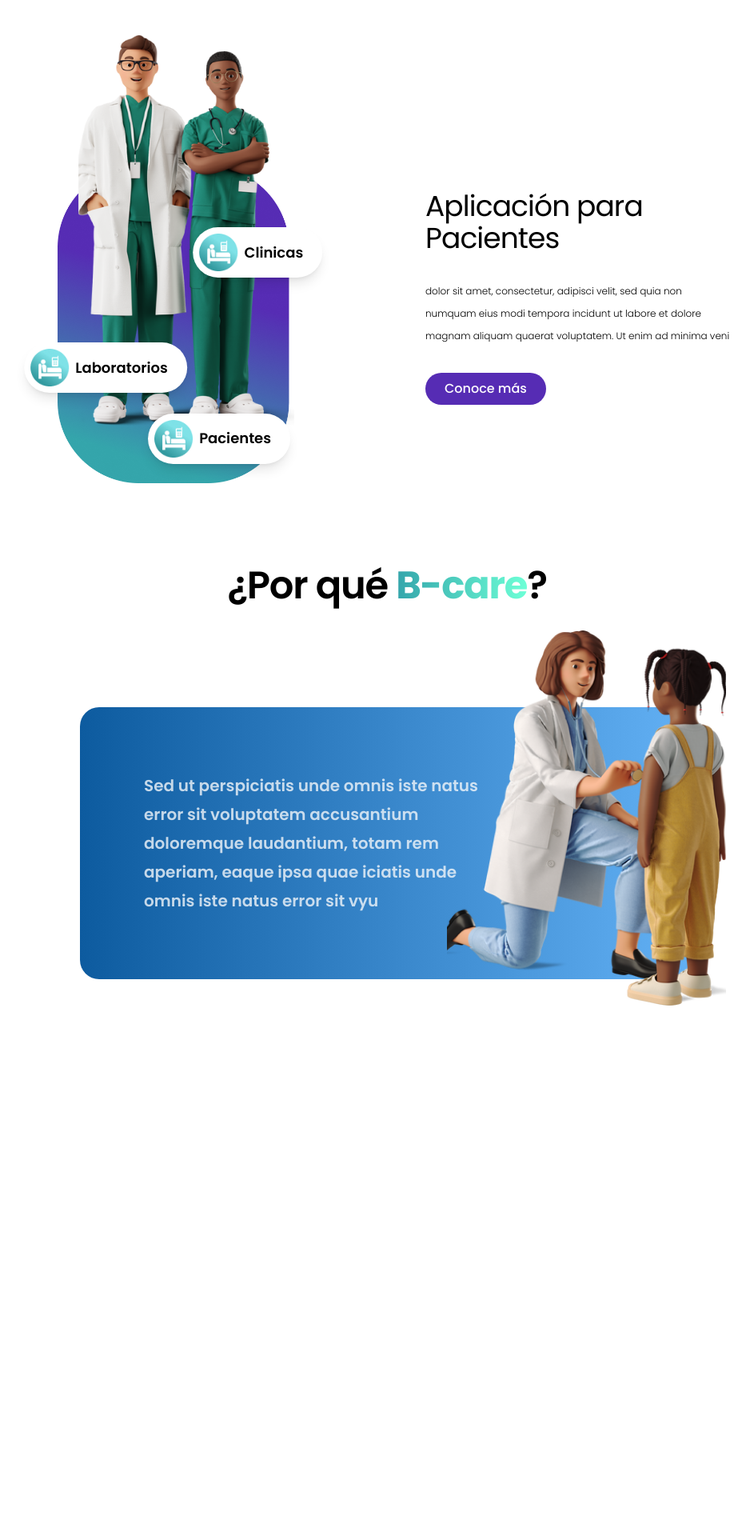
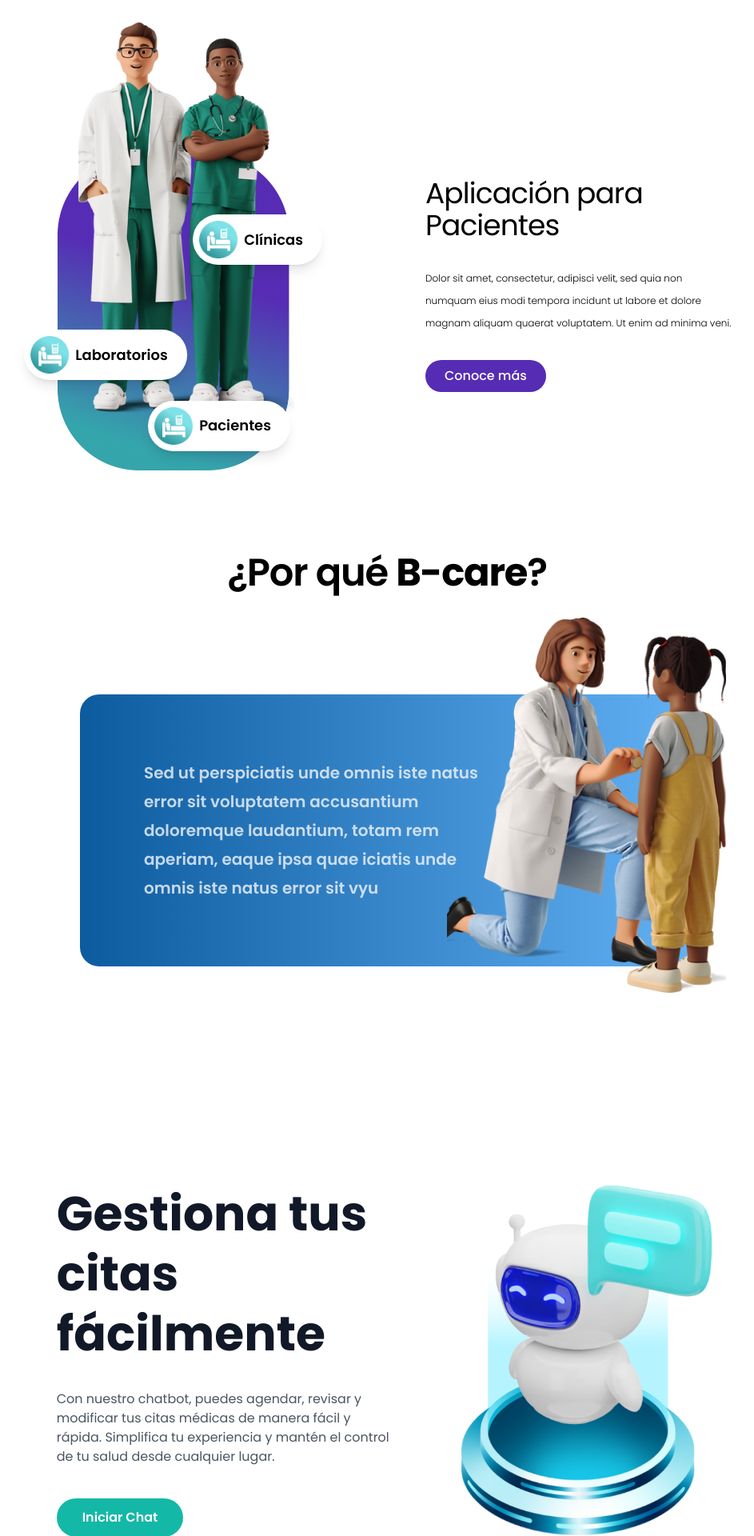
Before and after one commit to obedvs/bcare-summit, a Next.js app: page / in a window 1280 px wide. Shown: the part 880-2800 px from the top of the page at 80% size, without its empty margins (156-1099 px from the left). Before the commit the page ends 2264 px from the top, so only its background shows below. Built offline with nearby package versions, Linux system fonts and the light colour scheme.

Commit message:
Chatbot section

```diff
--- a/src/app/page.tsx
+++ b/src/app/page.tsx
@@ -1,3 +1,4 @@
+import Chatbot from "@/components/chatbot";
 import Hero from "@/components/hero";
 import Reasons from "@/components/reasons";
 import Services from "@/components/services";
@@ -8,6 +9,7 @@
       <Hero />
       <Services />
       <Reasons />
+      <Chatbot  />
     </main>
   );
 };
--- /dev/null
+++ b/src/components/chatbot.tsx
@@ -0,0 +1,28 @@
+// components/ChatSection.js
+import Image from 'next/image';
+import chatBotImage from '../../public/chatbot.png'; // Make sure to place your image in the public folder
+
+const Chatbot = () => {
+    return (
+        <div className="flex flex-col md:flex-row items-center justify-center space-x-20 py-28">
+        {/* Text Section */}
+        <div className="md:w-1/3 mb-8 md:mb-0 text-center md:text-left">
+            <h1 className="text-6xl font-bold text-gray-900 mb-8 leading-tight">Gestiona tus citas fácilmente</h1>
+            <p className="text-gray-600 mb-10">
+            Con nuestro chatbot, puedes agendar, revisar y modificar tus citas médicas de manera fácil y rápida. Simplifica tu experiencia y mantén el control de tu salud desde cualquier lugar.
+            </p>
+            <button className="bg-teal-500 text-white font-semibold py-3 px-8 rounded-full hover:bg-teal-600 transition">
+            Iniciar Chat
+            </button>
+        </div>
+
+        {/* Image Section */}
+        <div className="md:w-1/4 flex justify-center">
+            <Image src={chatBotImage} alt="Chatbot Illustration" width={200} height={500} className="w-80 h-auto" />
+        </div>
+    </div>
+  );
+}
+
+
+export default Chatbot;
--- a/src/components/reasons.tsx
+++ b/src/components/reasons.tsx
@@ -3,7 +3,7 @@
 const Reasons = () => {
   return (
     <section className="py-16">
-        <h1 className="text-6xl font-semibold tracking-tight sm:text-5xl text-center">¿Por qué <span className="font-bold bg-gradient-to-r from-[#34A5AB] to-[#6DFFD6] bg-clip-text text-transparent">B-care</span>?</h1>
+        <h1 className="text-6xl font-semibold tracking-tight sm:text-5xl text-center">¿Por qué <span className="font-bold">B-care</span>?</h1>
         <article className="w-[60%] relative mx-auto mt-32 mb-24 rounded-3xl bg-gradient-to-r to-[#63b1f5] from-[#0d5b9f] p-20">
             <p className="w-[70%] text-xl text-slate-100/80 font-semibold leading-9">Sed ut perspiciatis unde omnis iste natus error sit voluptatem  accusantium doloremque laudantium, totam rem aperiam, eaque ipsa quae iciatis unde omnis iste natus error sit vyu</p>
             <img src="/reasons.png" className="absolute -top-24 -right-10" />
--- a/src/components/services.tsx
+++ b/src/components/services.tsx
@@ -1,36 +1,94 @@
-import Image from "next/image";
+// components/Services.tsx
+"use client"; // Si estás usando la nueva App Router de Next.js
+
+import { useState } from 'react';
+
+// Definimos la interfaz para los tipos de información
+interface Info {
+  title: string;
+  description: string;
+}
 
 const Services = () => {
+  // Estado inicial y opciones de contenido tipado con la interfaz Info
+  const [info, setInfo] = useState<Info>({
+    title: "Aplicación para Pacientes",
+    description:
+      "Dolor sit amet, consectetur, adipisci velit, sed quia non numquam eius modi tempora incidunt ut labore et dolore magnam aliquam quaerat voluptatem. Ut enim ad minima veni.",
+  });
+
+  // Opciones de contenido para cada botón
+  const infoOptions: Record<string, Info> = {
+    laboratorios: {
+      title: "Laboratorios",
+      description:
+        "Información sobre los laboratorios, sus servicios y cómo contribuyen a la salud del paciente.",
+    },
+    clinicas: {
+      title: "Clínicas",
+      description:
+        "Descubre nuestras clínicas y sus servicios de salud que brindan atención de calidad.",
+    },
+    pacientes: {
+      title: "Pacientes",
+      description:
+        "Información dedicada a los pacientes, sus cuidados y servicios personalizados.",
+    },
+  };
+
+  // Función para manejar el cambio de contenido
+  const handleChangeInfo = (type: keyof typeof infoOptions) => {
+    setInfo(infoOptions[type]);
+  };
+
   return (
-    <section className=" pt-16">
-        <h1 className="text-6xl font-semibold tracking-tight sm:text-5xl text-center">Nuestros Servicios</h1>
+    <section className="pt-12">
+      <h1 className="text-6xl font-semibold tracking-tight sm:text-5xl text-center">
+        Nuestros Servicios
+      </h1>
       <div className="relative flex items-center gap-24 w-[75%] mx-auto py-10">
         <article className="relative w-full md:w-[45%]">
-          <div className=" w-64 h-64 absolute bottom-0 left-1/2 transform -translate-x-1/2"></div>
+          <div className="w-64 h-64 absolute bottom-0 left-1/2 transform -translate-x-1/2"></div>
           <div className="relative z-10 flex justify-center">
-            <img src="/services.png" alt="Doctors" className="h-[35rem] object-contain" />
+            <img
+              src="/services.png"
+              alt="Doctors"
+              className="h-[35rem] object-contain"
+            />
           </div>
 
-          <button className="z-50 text-lg absolute top-96 left-32 bg-white text-black font-semibold rounded-full py-2 pl-2 pr-6 space-x-2 flex items-center  shadow-lg transform -translate-x-1/2">
-            <img src="/pacient.png" className="w-12"></img>
+          {/* Botón Laboratorios */}
+          <button
+            onClick={() => handleChangeInfo("laboratorios")}
+            className="z-50 text-lg absolute top-96 left-32 bg-white text-black font-semibold rounded-full py-2 pl-2 pr-6 space-x-2 flex items-center shadow-lg transform -translate-x-1/2"
+          >
+            <img src="/pacient.png" className="w-12" alt="Laboratorios" />
             <span>Laboratorios</span>
           </button>
 
-          <button className="z-50 text-lg absolute top-60 right-[-3rem] bg-white text-black font-semibold rounded-full py-2 pl-2 pr-6 space-x-2 flex items-center  shadow-lg transform -translate-x-1/2">
-            <img src="/pacient.png" className="w-12"></img>
-            <span>Clinicas</span>
+          {/* Botón Clínicas */}
+          <button
+            onClick={() => handleChangeInfo("clinicas")}
+            className="z-50 text-lg absolute top-60 right-[-3rem] bg-white text-black font-semibold rounded-full py-2 pl-2 pr-6 space-x-2 flex items-center shadow-lg transform -translate-x-1/2"
+          >
+            <img src="/pacient.png" className="w-12" alt="Clínicas" />
+            <span>Clínicas</span>
           </button>
 
-          <button className="z-50 text-lg absolute bottom-6 right-[-1rem] bg-white text-black font-semibold rounded-full py-2 pl-2 pr-6 space-x-2 flex items-center  shadow-lg transform -translate-x-1/2">
-            <img src="/pacient.png" className="w-12"></img>
+          {/* Botón Pacientes */}
+          <button
+            onClick={() => handleChangeInfo("pacientes")}
+            className="z-50 text-lg absolute bottom-6 right-[-1rem] bg-white text-black font-semibold rounded-full py-2 pl-2 pr-6 space-x-2 flex items-center shadow-lg transform -translate-x-1/2"
+          >
+            <img src="/pacient.png" className="w-12" alt="Pacientes" />
             <span>Pacientes</span>
           </button>
         </article>
+
+        {/* Contenido dinámico a la derecha */}
         <article className="space-y-8 w-[40%] mt-24">
-          <h2 className="text-2xl tracking-tight sm:text-4xl">
-            Aplicación para Pacientes
-          </h2>
-          <p className="text-xs font-light leading-7"> dolor sit amet, consectetur, adipisci velit, sed quia non numquam eius modi tempora incidunt ut labore et dolore magnam aliquam quaerat voluptatem. Ut enim ad minima veni</p>
+          <h2 className="text-2xl tracking-tight sm:text-4xl">{info.title}</h2>
+          <p className="text-xs font-light leading-7">{info.description}</p>
           <button className="bg-[#562CB4] py-2 px-6 rounded-3xl font-medium text-white">
             Conoce más
           </button>
```
Also changed, not shown: public/chatbot.png (added).
